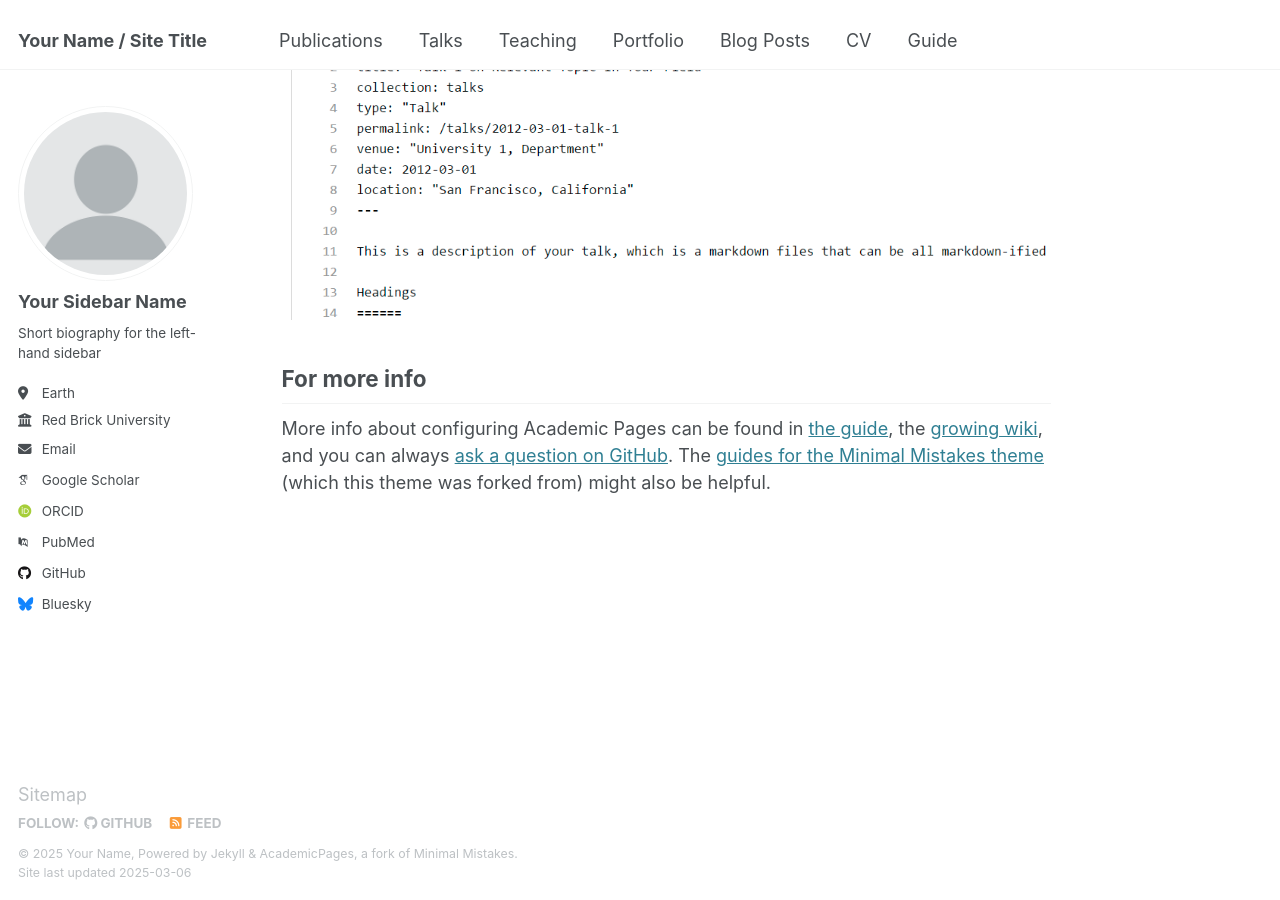
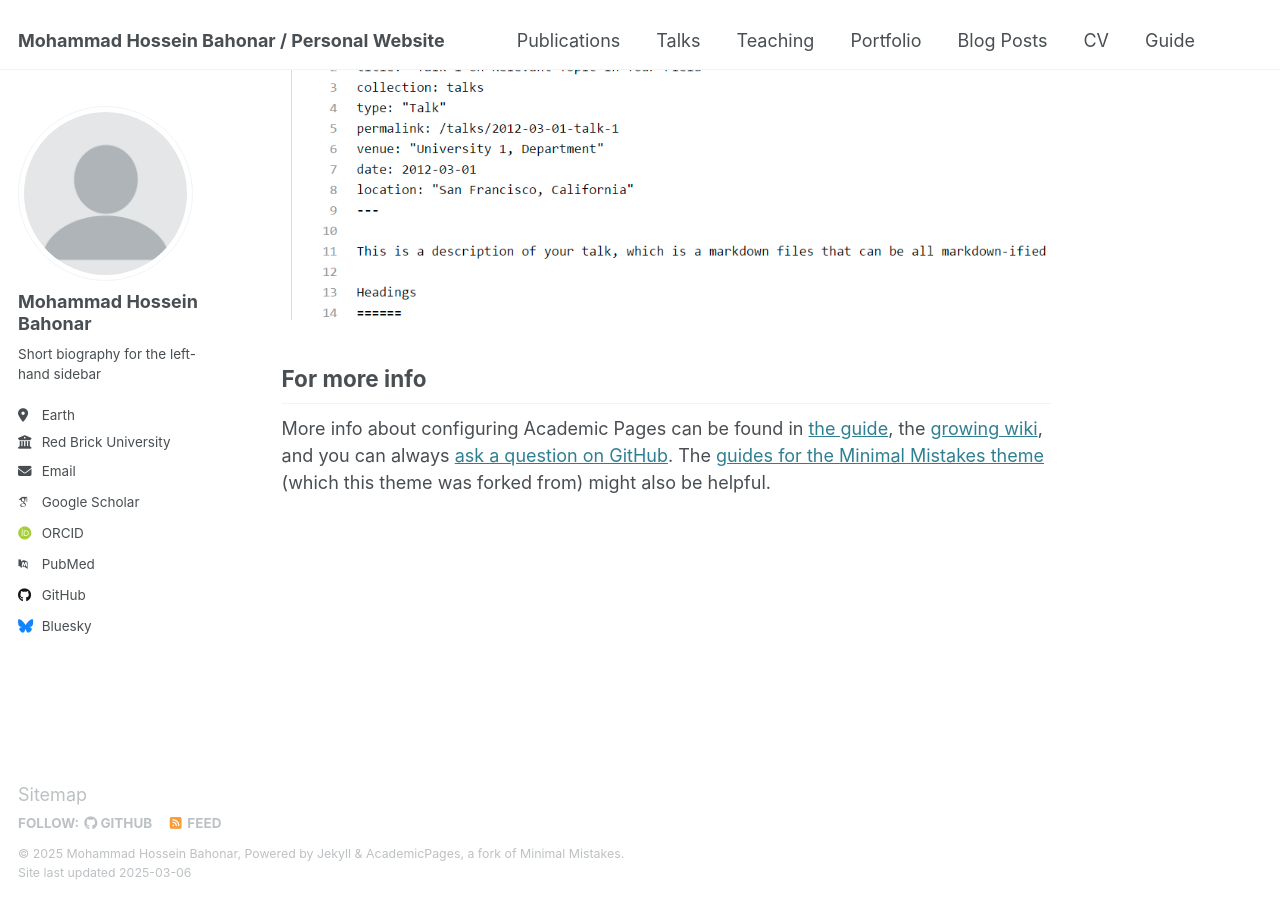
Before and after one commit to mhbahonar/mhbahonar.ir, a Jekyll site: the page built from _pages/about.md, in a window 1280 px wide and 900 px high, scrolled down 2642 px. Built offline with Jekyll 4.4.1, drawn with Linux system fonts in a browser that asks for light colours; some web fonts are replaced.

Commit message:
Update _config.yml

```diff
--- a/_config.yml
+++ b/_config.yml
@@ -9,11 +9,11 @@
 # Basic Site Settings
 locale                   : "en-US"
 site_theme               : "default"
-title                    : "Your Name / Site Title"
+title                    : "Mohammad Hossein Bahonar / Personal Website"
 title_separator          : "-"
-name                     : &name "Your Name"
-description              : &description "personal description"
-url                      : https://academicpages.github.io # the base hostname & protocol for your site e.g. "https://[your GitHub username].github.io"
+name                     : &name "Mohammad Hossein Bahonar"
+description              : &description "Personal Website"
+url                      : https://mhbahonar.ir # the base hostname & protocol for your site e.g. "https://[your GitHub username].github.io"
 baseurl                  : "" # the subpath of your site, e.g. "/blog"
 repository               : "academicpages/academicpages.github.io"
 
@@ -23,7 +23,7 @@ repository               : "academicpages/academicpages.github.io"
 author:
   # Biographic information
   avatar           : "profile.png"
-  name             : "Your Sidebar Name"
+  name             : "Mohammad Hossein Bahonar"
   pronouns         : # example: "she/her"
   bio              : "Short biography for the left-hand sidebar"
   location         : "Earth"
```
